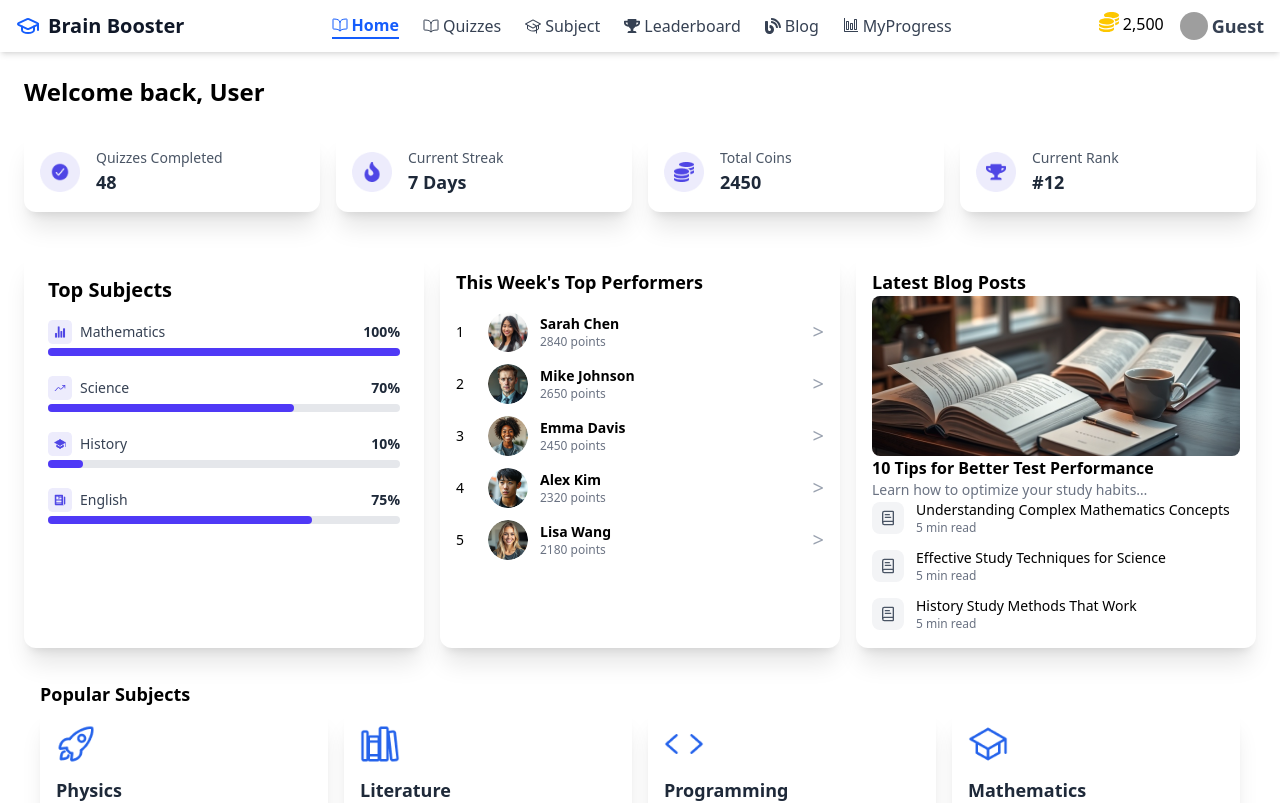
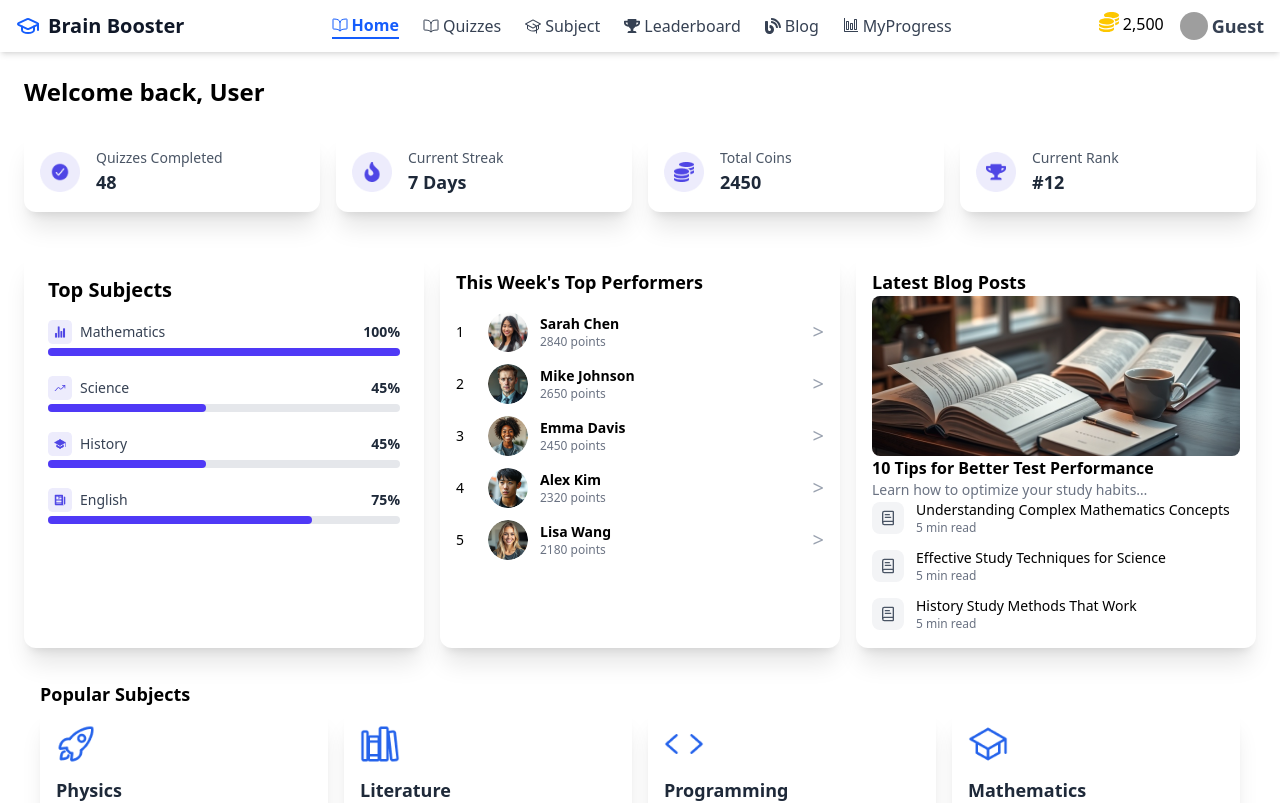
Before and after one commit to sureshjoshi88/brain-boster-app, a React (Vite) app: page / in a window 1280 px wide. Shown: the top 803 px of the page. Built offline with nearby package versions, Linux system fonts and the light colour scheme; no server answers; grey boxes are pictures that could not be loaded.

Commit message:
add new data for dashbord page

```diff
--- a/src/data/DashBorddata.js
+++ b/src/data/DashBorddata.js
@@ -1,4 +1,6 @@
 // DashbordData.js
+
+import questions from "./Question";
 
 export const DeshbordCard = [
     { Title: "Quizzes Completed", Value: 48, Image: "/FRAME (1).png" },
@@ -7,10 +9,15 @@ export const DeshbordCard = [
     { Title: "Current Rank", Value: "#12", Image: "/FRAME (4).png" },
 ];
 
+    const scienceTotal = questions.gk.easy.length + questions.gk.hard.length + questions.gk.medium.length;
+    const historyTotal = questions.history.easy.length + questions.history.hard.length + questions.history.medium.length;
+    // const englishTotal = questions.gk.easy.length + questions.gk.hard.length + questions.gk.medium.length;
+
+
 export const subjects = [
     { title: "Mathematics", percentage: 100, icon: "/FRAME (6).png" },
-    { title: "Science", percentage: 70, icon: "/FRAME (7).png" },
-    { title: "History", percentage: 10, icon: "/FRAME (8).png" },
+    { title: "Science", percentage: scienceTotal, icon: "/FRAME (7).png" },
+    { title: "History", percentage: historyTotal, icon: "/FRAME (8).png" },
     { title: "English", percentage: 75, icon: "/FRAME (9).png" }
 ];
 
```
